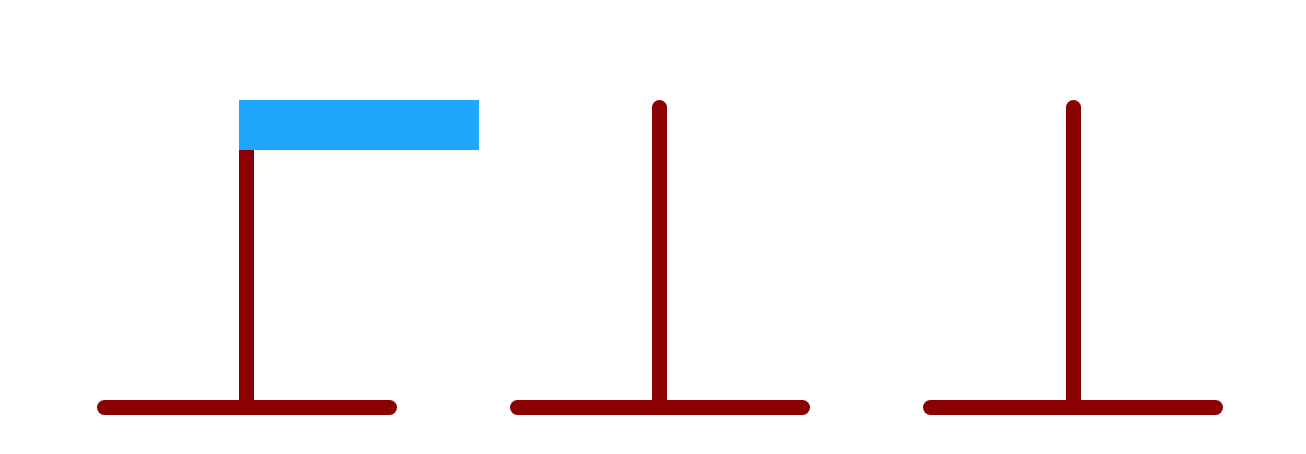
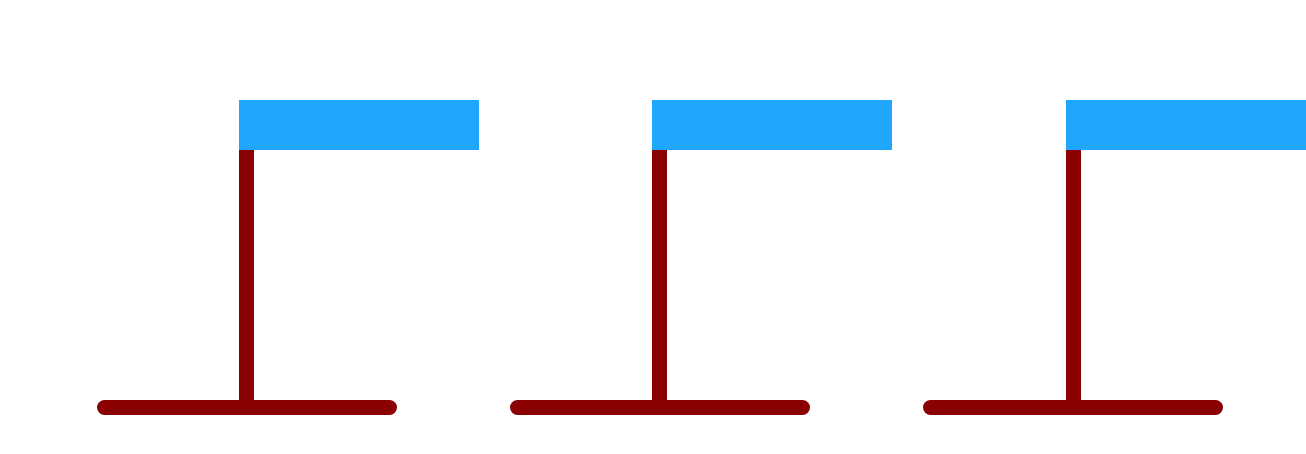
Before and after one commit to StasSytnykov/tower-of-hanoi, a React (Create React App) app: page / in a window 1280 px wide. Shown: the top 454 px of the page, 1306 px wide, since content can reach past the window. Built offline with nearby package versions, Linux system fonts and the light colour scheme.

Commit message:
splited code

```diff
--- a/src/components/PegsList/DisksLists/AuxiliaryDisksList.tsx
+++ b/src/components/PegsList/DisksLists/AuxiliaryDisksList.tsx
@@ -1,57 +1,56 @@
-// import { IDisksList } from "../../../interfaces/disksInterface";
-// import { findLastIndex } from "../../../utils/findLastIndex";
+import { findLastIndex } from "../../../utils/findLastIndex";
+import {IDisksAuxiliaryListProps} from "../../../interfaces/disksInterfaces";
+import styles from './DisksList.module.css'
 
-// export const AuxiliaryDisksList = ({
-//   tookDisk,
-//   setTookDisk,
-//   auxiliary,
-//   setAuxiliary,
-// }: IDisksList) => {
-//   const onClickAuxiliaryPeg = () => {
-//     //Logic how took disk
-//     if (auxiliary[findLastIndex(auxiliary)] !== undefined && tookDisk === 0) {
-//       setTookDisk(auxiliary[findLastIndex(auxiliary)]);
-//     }
-//
-//     //Logic how apply to pop disk
-//     if (tookDisk === 0) {
-//       setAuxiliary((prevState) => {
-//         const newAuxiliary = [...prevState];
-//         newAuxiliary.pop();
-//
-//         return [...newAuxiliary];
-//       });
-//     }
-//
-//     //Logic how add disk to pag and check disk for correctly
-//     setAuxiliary((prevState) => {
-//       if (
-//         tookDisk !== 0 &&
-//         (auxiliary.length === 0 ||
-//           auxiliary[findLastIndex(auxiliary)] > tookDisk)
-//       ) {
-//         prevState.push(tookDisk);
-//         setTookDisk(0);
-//         return [...prevState];
-//       }
-//       return [...prevState];
-//     });
-//
-//     //Logic how return disk for the start
-//     // if (
-//     //   auxiliary.length !== 0 &&
-//     //   auxiliary[findLastIndex(auxiliary)] < tookDisk
-//     // ) {
-//     //   setSource((prevState1) => [...prevState1, tookDisk]);
-//     //   setTookDisk(0);
-//     // }
-//   };
+export const AuxiliaryDisksList = ({
+  tookDisk,
+  setTookDisk,
+  auxiliary,
+  setAuxiliary,
+}: IDisksAuxiliaryListProps) => {
+  const onClickAuxiliaryPeg = () => {
+    //Logic how took disk
+    if (auxiliary[findLastIndex(auxiliary)] !== undefined && tookDisk === 0) {
+      setTookDisk(auxiliary[findLastIndex(auxiliary)]);
+    }
 
-//   return (
-//     <ul onClick={onClickAuxiliaryPeg}>
-//       <li></li>
-//     </ul>
-//   );
-// };
+    //Logic how apply to pop disk
+    if (tookDisk === 0) {
+      setAuxiliary((prevState) => {
+        const newAuxiliary = [...prevState];
+        newAuxiliary.pop();
 
-export {};
+        return [...newAuxiliary];
+      });
+    }
+
+    //Logic how add disk to pag and check disk for correctly
+    setAuxiliary((prevState) => {
+      if (
+        tookDisk !== 0 &&
+        (auxiliary.length === 0 ||
+          auxiliary[findLastIndex(auxiliary)] > tookDisk)
+      ) {
+        prevState.push(tookDisk);
+        setTookDisk(0);
+        return [...prevState];
+      }
+      return [...prevState];
+    });
+
+    //Logic how return disk for the start
+    // if (
+    //   auxiliary.length !== 0 &&
+    //   auxiliary[findLastIndex(auxiliary)] < tookDisk
+    // ) {
+    //   setSource((prevState1) => [...prevState1, tookDisk]);
+    //   setTookDisk(0);
+    // }
+  };
+
+  return (
+    <ul className={styles.disksList} onClick={onClickAuxiliaryPeg}>
+      <li></li>
+    </ul>
+  );
+};
--- /dev/null
+++ b/src/components/PegsList/DisksLists/DestinationDisksList.tsx
@@ -0,0 +1,49 @@
+import { findLastIndex } from "../../../utils/findLastIndex";
+import { IDisksDestinationProps } from "../../../interfaces/disksInterfaces";
+import styles from "./DisksList.module.css";
+
+export const DestinationDisksList = ({
+  destination,
+  setDestination,
+  tookDisk,
+  setTookDisk,
+}: IDisksDestinationProps) => {
+  const onClickDestinationPeg = () => {
+    //Logic how took disk
+    if (
+      destination[findLastIndex(destination)] !== undefined &&
+      tookDisk === 0
+    ) {
+      setTookDisk(destination[findLastIndex(destination)]);
+    }
+
+    //Logic how apply to pop disk
+    if (tookDisk === 0) {
+      setDestination((prevState) => {
+        const newAuxiliary = [...prevState];
+        newAuxiliary.pop();
+
+        return [...newAuxiliary];
+      });
+    }
+
+    //Logic how add disk to pag and check disk for correctly
+    setDestination((prevState) => {
+      if (
+        tookDisk !== 0 &&
+        (destination.length === 0 ||
+          destination[findLastIndex(destination)] > tookDisk)
+      ) {
+        prevState.push(tookDisk);
+        setTookDisk(0);
+        return [...prevState];
+      }
+      return [...prevState];
+    });
+  };
+  return (
+    <ul onClick={onClickDestinationPeg} className={styles.disksList}>
+      <li></li>
+    </ul>
+  );
+};
--- a/src/components/PegsList/DisksLists/SourceDisksList.tsx
+++ b/src/components/PegsList/DisksLists/SourceDisksList.tsx
@@ -1,5 +1,5 @@
 import { findLastIndex } from "../../../utils/findLastIndex";
-import { IDisksList } from "../../../interfaces/disksInterface";
+import { IDisksSourceListProps } from "../../../interfaces/disksInterfaces";
 import styles from "./DisksList.module.css";
 
 export const SourceDisksList = ({
@@ -7,7 +7,7 @@ export const SourceDisksList = ({
   setSource,
   tookDisk,
   setTookDisk,
-}: IDisksList) => {
+}: IDisksSourceListProps) => {
   const onDisksClick = () => {
     // Logic how took disk
     if (source[findLastIndex(source)] !== undefined && tookDisk === 0) {
--- a/src/components/PegsList/PegsList.tsx
+++ b/src/components/PegsList/PegsList.tsx
@@ -1,59 +1,16 @@
 import { useState } from "react";
 import styles from "./PegsList.module.css";
-import { findLastIndex } from "../../utils/findLastIndex";
 import { SourceDisksList } from "./DisksLists/SourceDisksList";
-// import { AuxiliaryDisksList } from "./DisksLists/AuxiliaryDisksList";
+import { AuxiliaryDisksList } from "./DisksLists/AuxiliaryDisksList";
+import { DestinationDisksList } from "./DisksLists/DestinationDisksList";
 
 export const PegsList = () => {
   const [source, setSource] = useState<number[]>([3, 2, 1]);
-  // const [auxiliary, setAuxiliary] = useState<number[]>([]);
+  const [auxiliary, setAuxiliary] = useState<number[]>([]);
   const [destination, setDestination] = useState<number[]>([]);
   const [tookDisk, setTookDisk] = useState<number>(0);
 
   const onSetTookDisk = (arg: number) => setTookDisk(arg);
-
-  const onClickDestinationPeg = () => {
-    //Logic how took disk
-    if (
-      destination[findLastIndex(destination)] !== undefined &&
-      tookDisk === 0
-    ) {
-      setTookDisk(destination[findLastIndex(destination)]);
-    }
-
-    //Logic how apply to pop disk
-    if (tookDisk === 0) {
-      setDestination((prevState) => {
-        const newAuxiliary = [...prevState];
-        newAuxiliary.pop();
-
-        return [...newAuxiliary];
-      });
-    }
-
-    //Logic how add disk to pag and check disk for correctly
-    setDestination((prevState) => {
-      if (
-        tookDisk !== 0 &&
-        (destination.length === 0 ||
-          destination[findLastIndex(destination)] > tookDisk)
-      ) {
-        prevState.push(tookDisk);
-        setTookDisk(0);
-        return [...prevState];
-      }
-      return [...prevState];
-    });
-
-    // //Logic how return disk for the start
-    // if (
-    //   destination.length !== 0 &&
-    //   destination[findLastIndex(destination)] < tookDisk
-    // ) {
-    //   setSource((prevState1) => [...prevState1, tookDisk]);
-    //   setTookDisk(0);
-    // }
-  };
 
   return (
     <ul className={styles.pegsList}>
@@ -70,17 +27,24 @@ export const PegsList = () => {
       </li>
       <li>
         <div className={styles.centerStick}>
-          {/*<AuxiliaryDisksList*/}
-          {/*  tookDisk={tookDisk}*/}
-          {/*  setTookDisk={onSetTookDisk}*/}
-          {/*  auxiliary={auxiliary}*/}
-          {/*  setAuxiliary={setAuxiliary}*/}
-          {/*/>*/}
+          <AuxiliaryDisksList
+            tookDisk={tookDisk}
+            setTookDisk={onSetTookDisk}
+            auxiliary={auxiliary}
+            setAuxiliary={setAuxiliary}
+          />
         </div>
         <div className={styles.bottomStick} />
       </li>
       <li>
-        <div onClick={onClickDestinationPeg} className={styles.centerStick} />
+        <div className={styles.centerStick}>
+          <DestinationDisksList
+            destination={destination}
+            setDestination={setDestination}
+            tookDisk={tookDisk}
+            setTookDisk={setTookDisk}
+          />
+        </div>
         <div className={styles.bottomStick} />
       </li>
     </ul>
--- a/src/interfaces/disksInterface.tsx
+++ /dev/null
@@ -1,6 +0,0 @@
-export interface IDisksList {
-  source: number[];
-  setSource: (prevState: (prevState: number[]) => number[]) => void;
-  tookDisk: number;
-  setTookDisk: (arg: number) => void;
-}
--- /dev/null
+++ b/src/interfaces/disksInterfaces.tsx
@@ -0,0 +1,20 @@
+export interface IDisksSourceListProps {
+  source: number[];
+  setSource: (prevState: (prevState: number[]) => number[]) => void;
+  tookDisk: number;
+  setTookDisk: (arg: number) => void;
+}
+
+export interface IDisksAuxiliaryListProps {
+  auxiliary: number[];
+  setAuxiliary: (prevState: (prevState: number[]) => number[]) => void;
+  tookDisk: number;
+  setTookDisk: (arg: number) => void;
+}
+
+export interface IDisksDestinationProps {
+  destination: number[];
+  setDestination: (prevState: (prevState: number[]) => number[]) => void;
+  tookDisk: number;
+  setTookDisk: (arg: number) => void;
+}
```
